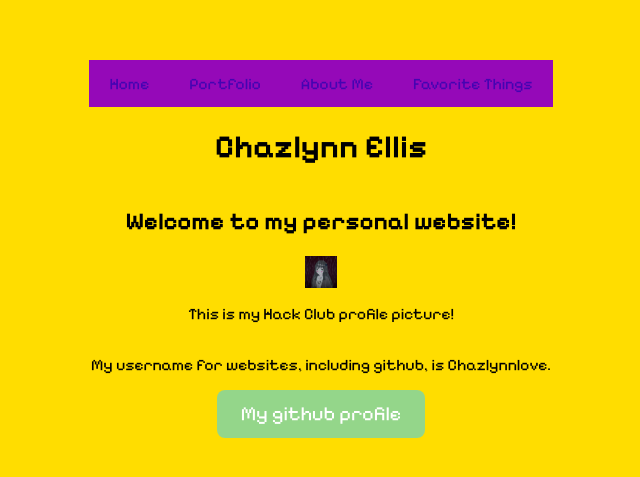
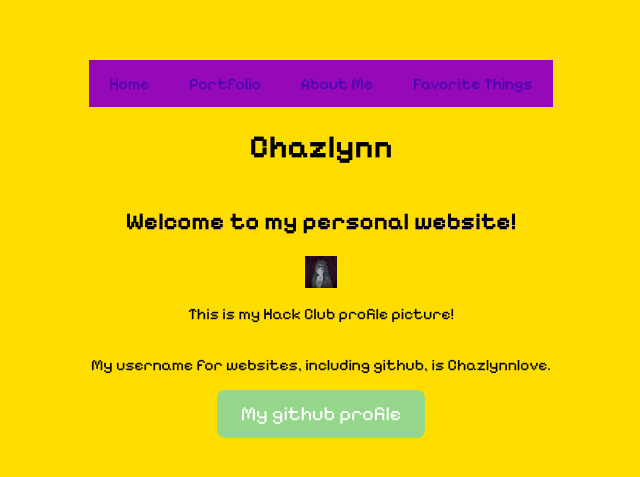
Before and after one commit to Chazlynnlove/Chazlynnlove-Personal-Site, a plain HTML site: page index.html in a window 1280 px wide. Shown: the part 151-628 px from the top of the page, without its empty margins (319-959 px from the left). Drawn offline with Linux system fonts and the light colour scheme.

Commit message:
Removed last name

```diff
--- a/index.html
+++ b/index.html
@@ -18,7 +18,7 @@
             <a href="favorite-things.html">Favorite Things</a>
         </div>
       <div class="header">
-        <h1>Chazlynn Ellis</h1>
+        <h1>Chazlynn</h1>
         <h2>Welcome to my personal website!</h2>
       </div>
       <div class="images">
```
